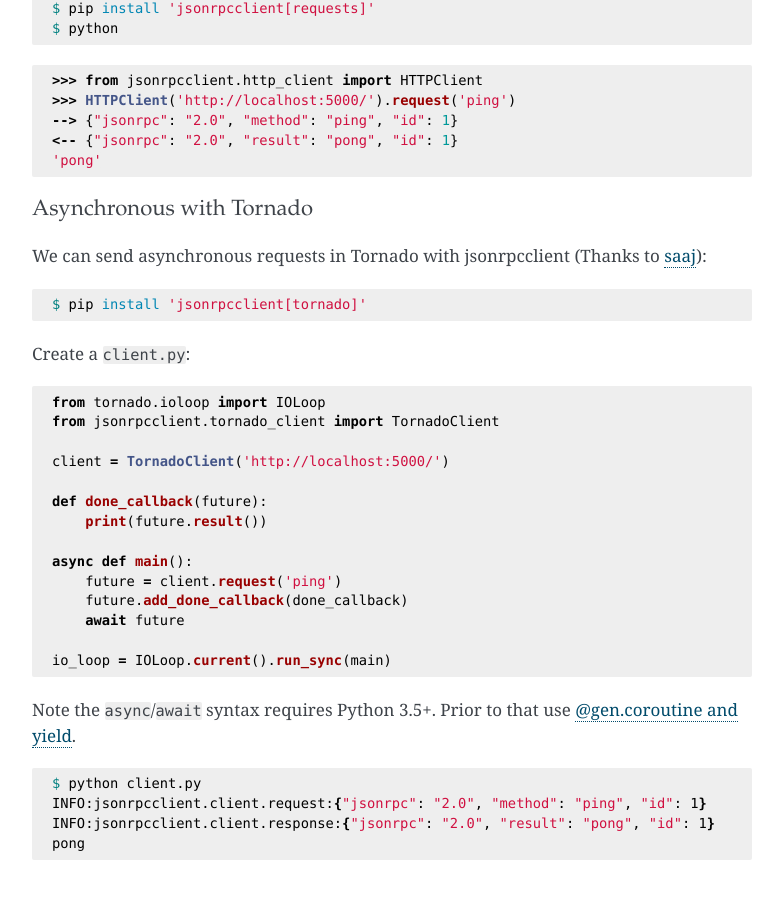
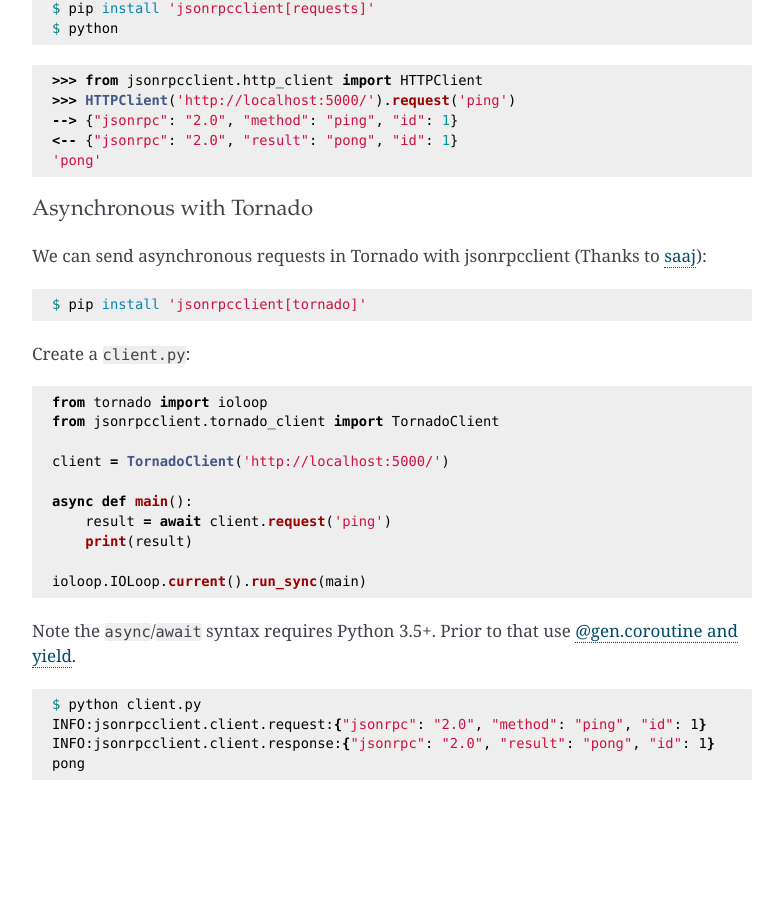
Before and after one commit to explodinglabs/explodinglabs.github.io, a Jekyll site: the page built from _jsonrpc/tornado.markdown, in a window 1280 px wide and 900 px high, scrolled down 1102 px. Shown: the whole window, without its empty margins (248-1031 px from the left). Built offline with Jekyll 4.4.1, drawn with Linux system fonts in a browser that asks for light colours; comment, search, counter and statistics services are not loaded; after the commit the page ends 1922 px from its top, so only the background shows below that.

Commit message:
Update tornado example

````diff
--- a/_jsonrpc/tornado.markdown
+++ b/_jsonrpc/tornado.markdown
@@ -80,20 +80,16 @@
 Create a `client.py`:
 
 ```python
-from tornado.ioloop import IOLoop
+from tornado import ioloop
 from jsonrpcclient.tornado_client import TornadoClient
 
 client = TornadoClient('http://localhost:5000/')
 
-def done_callback(future):
-    print(future.result())
+async def main():
+    result = await client.request('ping')
+    print(result)
 
-async def main():
-    future = client.request('ping')
-    future.add_done_callback(done_callback)
-    await future
-
-io_loop = IOLoop.current().run_sync(main)
+ioloop.IOLoop.current().run_sync(main)
 ```
 Note the `async`/`await` syntax requires Python 3.5+. Prior to that use
 [@gen.coroutine and
````
